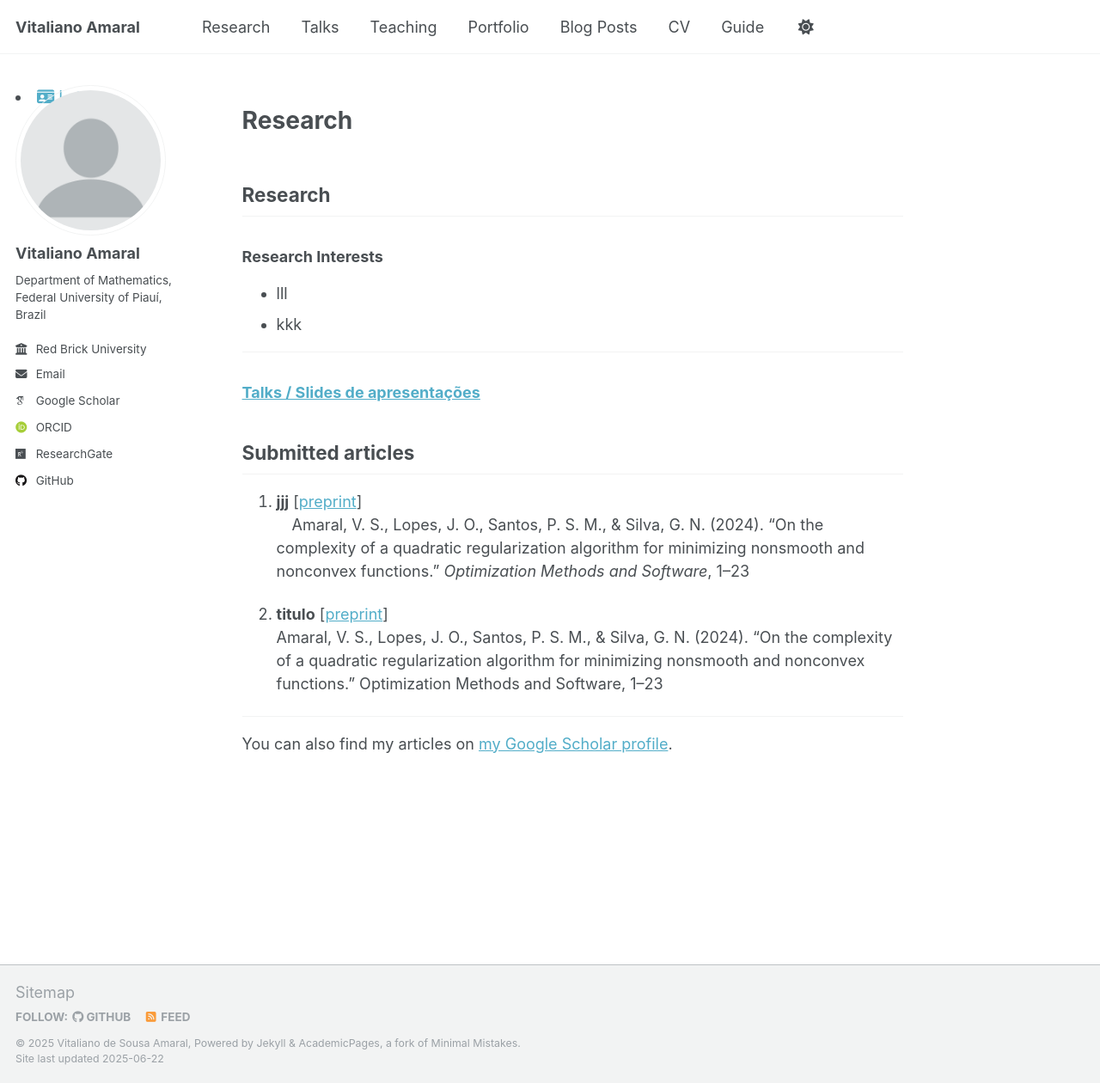
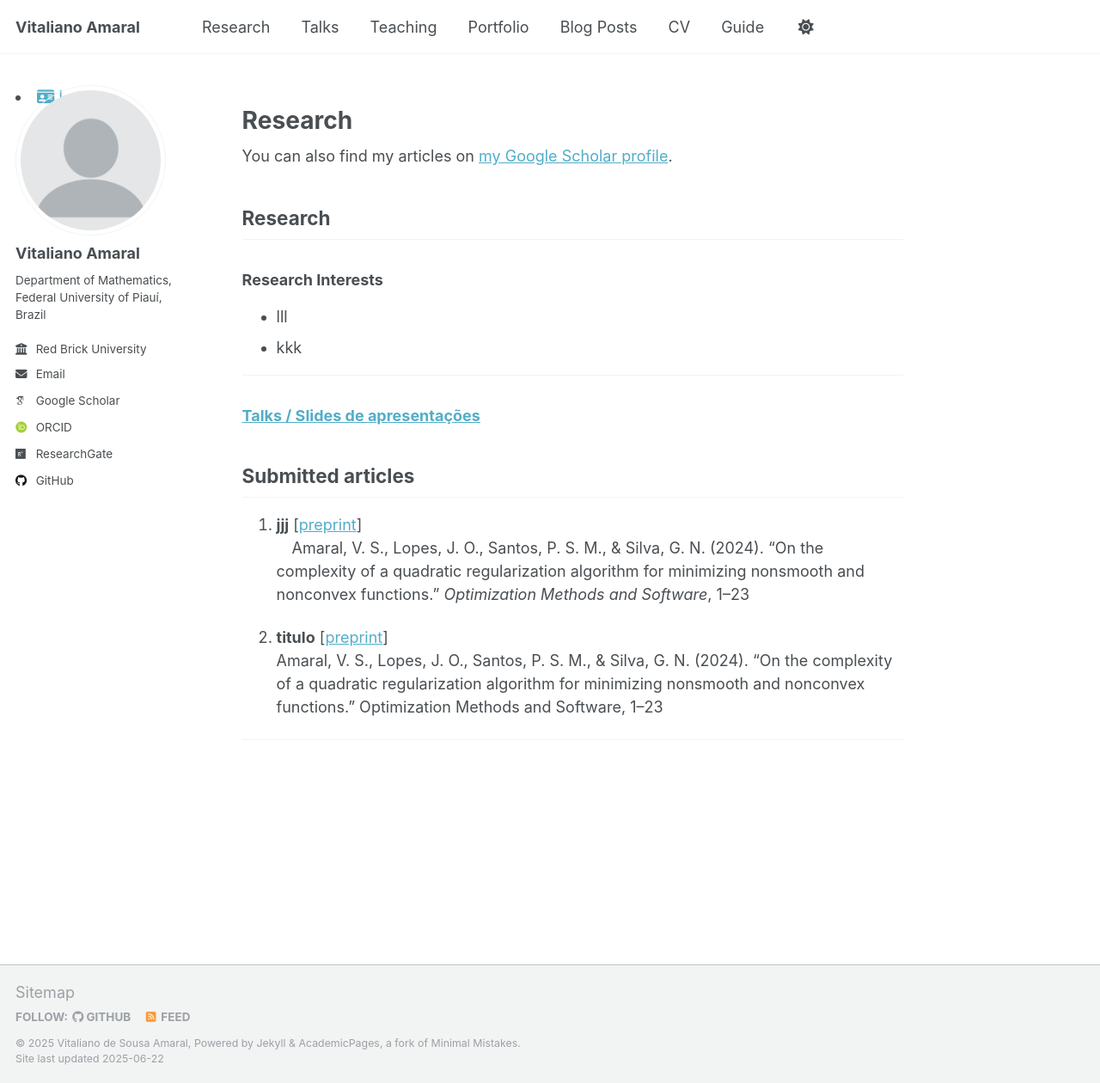
Before and after one commit to vitalianoamaral/vitalianoamaral.github.io, a Jekyll site: the page built from _pages/research.md, in a window 1280 px wide and 1260 px high. Shown: the whole window at 86% size. Built offline with Jekyll 4.4.1, drawn with Linux system fonts in a browser that asks for light colours; some web fonts are replaced.

Commit message:
Update research.md

```diff
--- a/_pages/research.md
+++ b/_pages/research.md
@@ -4,7 +4,10 @@ title: "Research"
 permalink: /research/
 author_profile: true
 ---
-
+{% if site.author.googlescholar %}
+  <div class="wordwrap">You can also find my articles on <a href="{{site.author.googlescholar}}">my Google Scholar profile</a>.</div>
+{% endif %}
+{% include base_path %}
 ## Research
 
 ### Research Interests
@@ -25,8 +28,3 @@ author_profile: true
    Amaral, V. S., Lopes, J. O., Santos, P. S. M., & Silva, G. N. (2024). "On the complexity of a quadratic regularization algorithm for minimizing nonsmooth and nonconvex functions." Optimization Methods and Software, 1–23
 
 ---
-
-{% if site.author.googlescholar %}
-  <div class="wordwrap">You can also find my articles on <a href="{{site.author.googlescholar}}">my Google Scholar profile</a>.</div>
-{% endif %}
-{% include base_path %}
```
